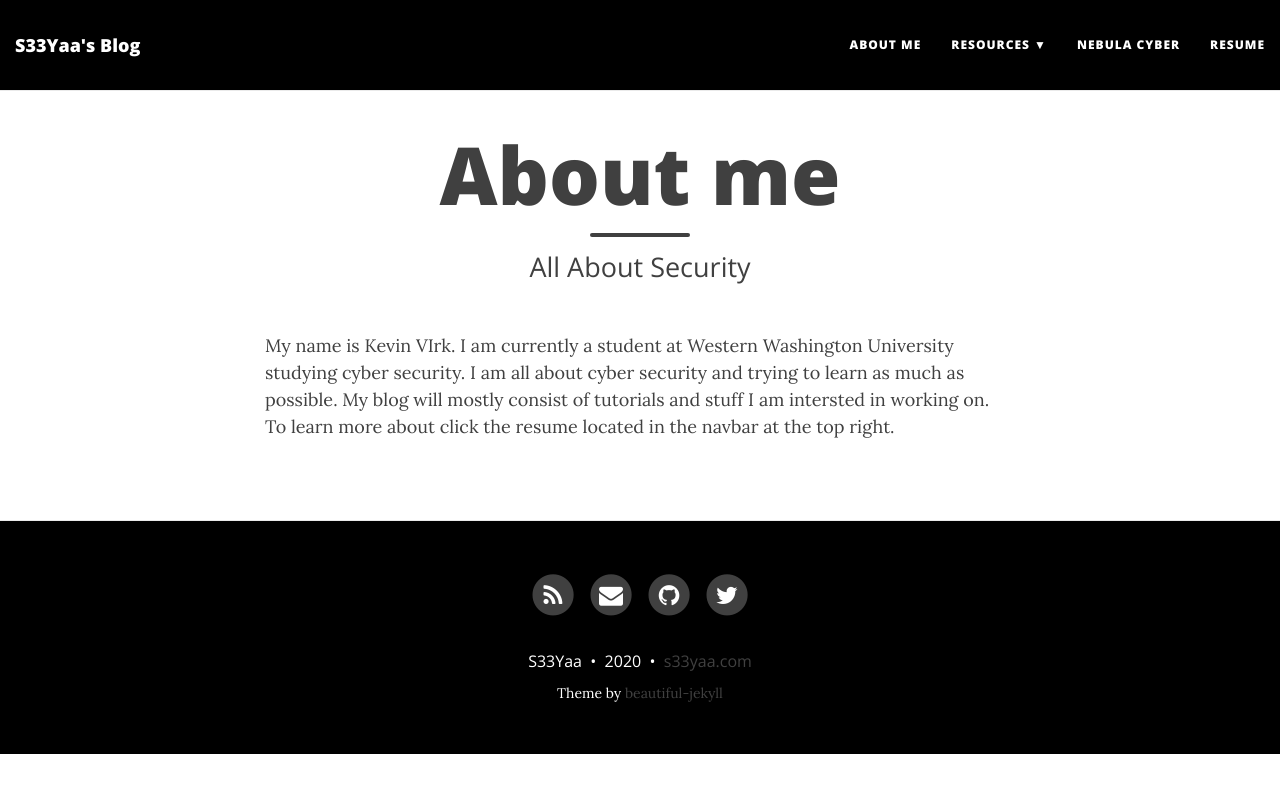
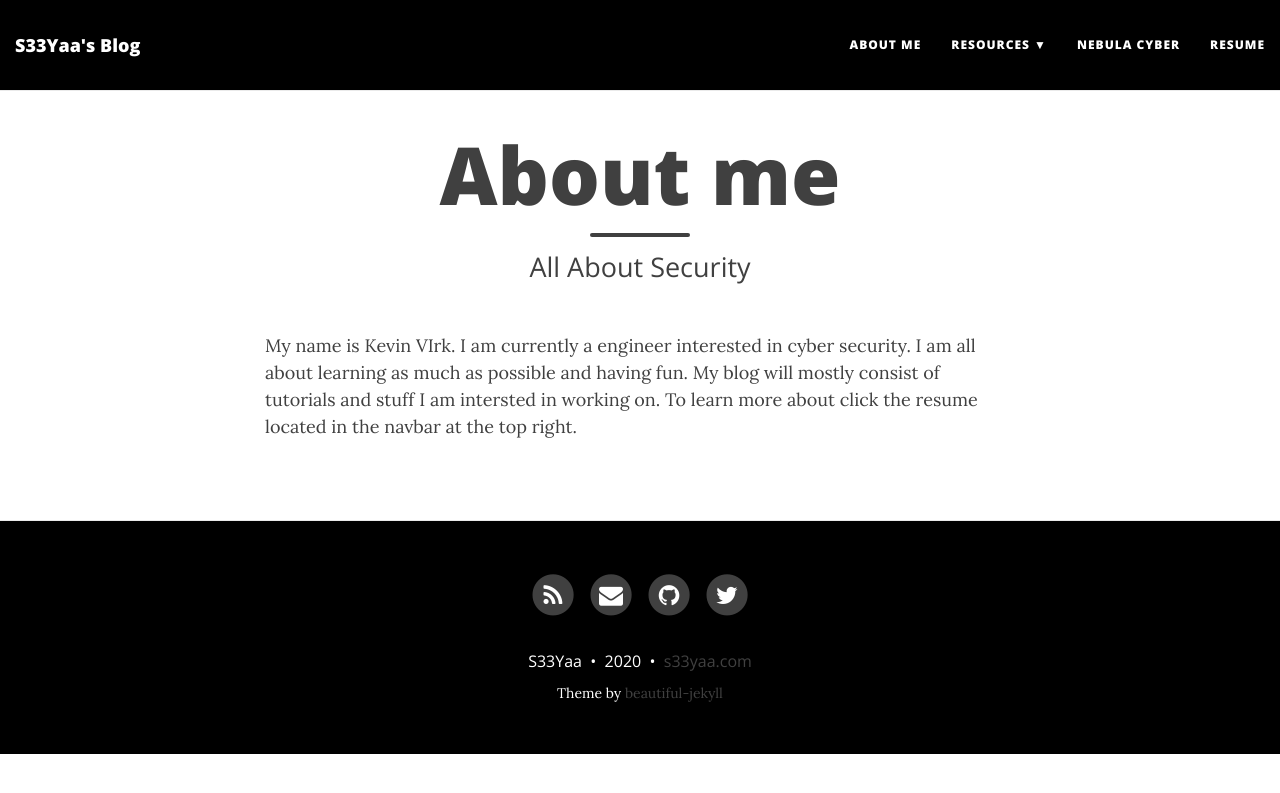
Before and after one commit to vevinkirk/vevinkirk.github.io, a Jekyll site: the page built from aboutme.md, in a window 1280 px wide. Shown: the top 793 px of the page. Built offline with Jekyll 4.4.1, drawn with Linux system fonts in a browser that asks for light colours; nearby versions of some CDN libraries.

Commit message:
Update aboutme.md

```diff
--- a/aboutme.md
+++ b/aboutme.md
@@ -4,4 +4,4 @@ title: About me
 subtitle: All About Security
 ---
 
-My name is Kevin VIrk. I am currently a student at Western Washington University studying cyber security. I am all about cyber security and trying to learn as much as possible. My blog will mostly consist of tutorials and stuff I am intersted in working on. To learn more about click the resume located in the navbar at the top right.
+My name is Kevin VIrk. I am currently a engineer interested in cyber security. I am all about learning as much as possible and having fun. My blog will mostly consist of tutorials and stuff I am intersted in working on. To learn more about click the resume located in the navbar at the top right.
```
